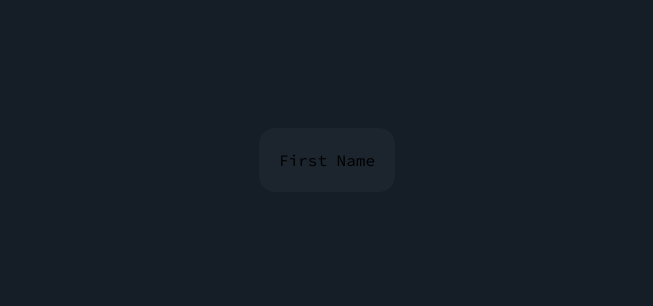
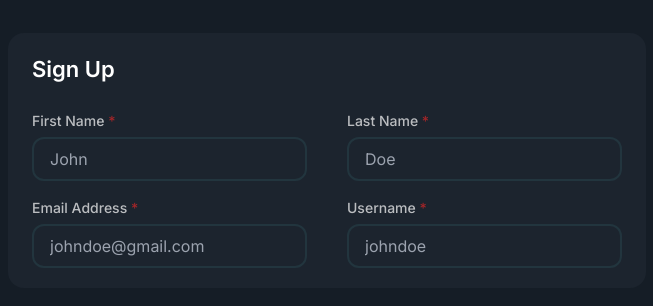
Before and after one commit to chuchrahimanshu/cooders.web.authentication, a React (Vite) app: page /accounts/sign-up in a window 1280 px wide. Shown: the part 240-546 px from the top of the page, without its empty margins (313-966 px from the left). Built offline with nearby package versions, Linux system fonts and the light colour scheme.

Commit message:
Create Text Inputs in Sign Up Component

```diff
--- a/src/components/Input.tsx
+++ b/src/components/Input.tsx
@@ -9,8 +9,6 @@ const Input: React.FC<InputProps> = ({
   placeholder,
   required,
   onChange,
-  onFocus,
-  onBlur,
 }) => {
   return (
     <input
@@ -21,8 +19,7 @@ const Input: React.FC<InputProps> = ({
       placeholder={placeholder}
       required={required}
       onChange={onChange}
-      onFocus={onFocus}
-      onBlur={onBlur}
+      className="bg-transparent outline-none border-[2px] border-PRIMARY_BORDER py-2 px-4 rounded-xl text-white focus:border-SECONDARY_BORDER focus:bg-transparent active:bg-transparent active:border-SECONDARY_BORDER w-[275px]"
     />
   );
 };
--- a/src/components/InputContainer.tsx
+++ b/src/components/InputContainer.tsx
@@ -13,12 +13,10 @@ const InputContainer: React.FC<InputContainerProps> = ({
   type,
   value,
   onChange,
-  onBlur,
-  onFocus,
 }) => {
   return (
-    <section>
-      <Label form={form} id={id} title={title} />
+    <section className="flex flex-col gap-[6px]">
+      <Label form={form} id={id} title={title} required={required} />
       <Input
         id={id}
         name={name}
@@ -27,8 +25,6 @@ const InputContainer: React.FC<InputContainerProps> = ({
         required={required}
         type={type}
         value={value}
-        onBlur={onBlur}
-        onFocus={onFocus}
       />
     </section>
   );
--- a/src/components/Label.tsx
+++ b/src/components/Label.tsx
@@ -1,10 +1,13 @@
 import React from "react";
 import { LabelProps } from "../types/components/props.types";
 
-const Label: React.FC<LabelProps> = ({ id, title, form }) => {
+const Label: React.FC<LabelProps> = ({ id, title, form, required }) => {
   return (
-    <label htmlFor={id} form={form} aria-label="">
-      {title}
+    <label
+      htmlFor={id}
+      form={form}
+      className="text-white text-[14px] font-medium opacity-70">
+      {title} {required && <span className="text-red-600">*</span>}
     </label>
   );
 };
--- /dev/null
+++ b/src/components/TwoColumnInput.tsx
@@ -0,0 +1,8 @@
+import React from "react";
+import { TwoColumnInputProps } from "../types/components/props.types";
+
+const TwoColumnInput: React.FC<TwoColumnInputProps> = ({ children }) => {
+  return <section className="flex gap-10">{children}</section>;
+};
+
+export default TwoColumnInput;
--- a/src/index.css
+++ b/src/index.css
@@ -6,7 +6,7 @@
   margin: 0;
   padding: 0;
   box-sizing: border-box;
-  font-family: "Source Code Pro";
+  font-family: "Inter";
 }
 
 html,
--- a/src/pages/SignUp.tsx
+++ b/src/pages/SignUp.tsx
@@ -1,10 +1,88 @@
-import React from "react";
-import Label from "../components/Label";
+import React, { useState } from "react";
+import TwoColumnInput from "../components/TwoColumnInput";
+import InputContainer from "../components/InputContainer";
+import { SignUpState } from "../types/pages/state.types";
+import {
+  FormChangeInterface,
+  FormSubmitInterface,
+} from "../types/global/event.props";
 
 const SignUp: React.FC = () => {
+  const initialState: SignUpState = {
+    firstName: "",
+    lastName: "",
+    email: "",
+    username: "",
+    password: "",
+    confirmPassword: "",
+  };
+
+  const [formData, setFormData] = useState(initialState);
+
+  const handleFormSubmit = (event: FormSubmitInterface) => {
+    event.preventDefault();
+  };
+  const handleInputChange = (event: FormChangeInterface) => {
+    setFormData((prevState) => ({
+      ...prevState,
+      [event.target.name]: event.target.value,
+    }));
+  };
+
   return (
-    <form className="bg-SECONDARY_BACKGROUND p-5 rounded-2xl" id="signup">
-      <Label id="signup-firstname" title="First Name" form="signup" />
+    <form
+      className="bg-SECONDARY_BACKGROUND py-5 px-6 rounded-2xl flex flex-col gap-4"
+      id="signup"
+      onSubmit={handleFormSubmit}>
+      <h1 className="text-[22px] text-white font-semibold mb-2">Sign Up</h1>
+      <TwoColumnInput>
+        <InputContainer
+          form="signup"
+          id="signup-firstname"
+          name="firstName"
+          onChange={handleInputChange}
+          placeholder="John"
+          required={true}
+          title="First Name"
+          type="text"
+          value={formData.firstName}
+        />
+        <InputContainer
+          form="signup"
+          id="signup-lastname"
+          name="lastName"
+          onChange={handleInputChange}
+          placeholder="Doe"
+          required={true}
+          title="Last Name"
+          type="text"
+          value={formData.lastName}
+        />
+      </TwoColumnInput>
+      <TwoColumnInput>
+        <InputContainer
+          form="signup"
+          id="signup-email"
+          name="email"
+          onChange={handleInputChange}
+          placeholder="johndoe@gmail.com"
+          required={true}
+          title="Email Address"
+          type="email"
+          value={formData.email}
+        />
+        <InputContainer
+          form="signup"
+          id="signup-username"
+          name="username"
+          onChange={handleInputChange}
+          placeholder="johndoe"
+          required={true}
+          title="Username"
+          type="text"
+          value={formData.username}
+        />
+      </TwoColumnInput>
     </form>
   );
 };
--- /dev/null
+++ b/src/types/global/event.props.ts
@@ -0,0 +1,7 @@
+export interface FormSubmitInterface {
+  preventDefault: () => void;
+}
+
+export interface FormChangeInterface {
+  target: { name: string; value: string | number };
+}
--- a/tailwind.config.js
+++ b/tailwind.config.js
@@ -6,6 +6,8 @@ export default {
       colors: {
         PRIMARY_BACKGROUND: "#151D26",
         SECONDARY_BACKGROUND: "#1C242E",
+        PRIMARY_BORDER: "#22353E",
+        SECONDARY_BORDER: "#00E074",
       },
     },
   },
```
Also changed, not shown: src/types/components/props.types.ts (+6 -5 lines), src/types/pages/state.types.ts (added, +8 -0 lines).
